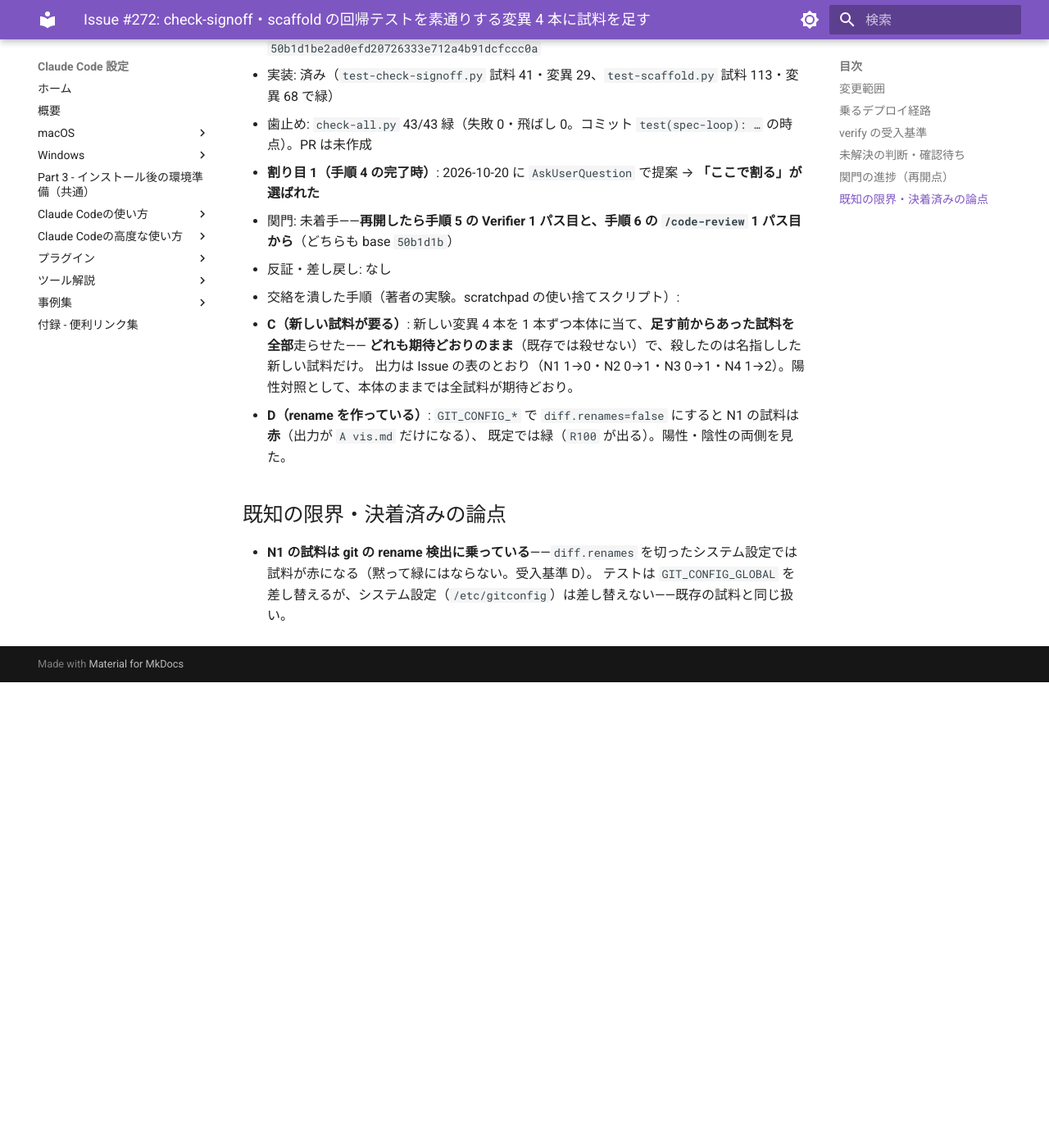
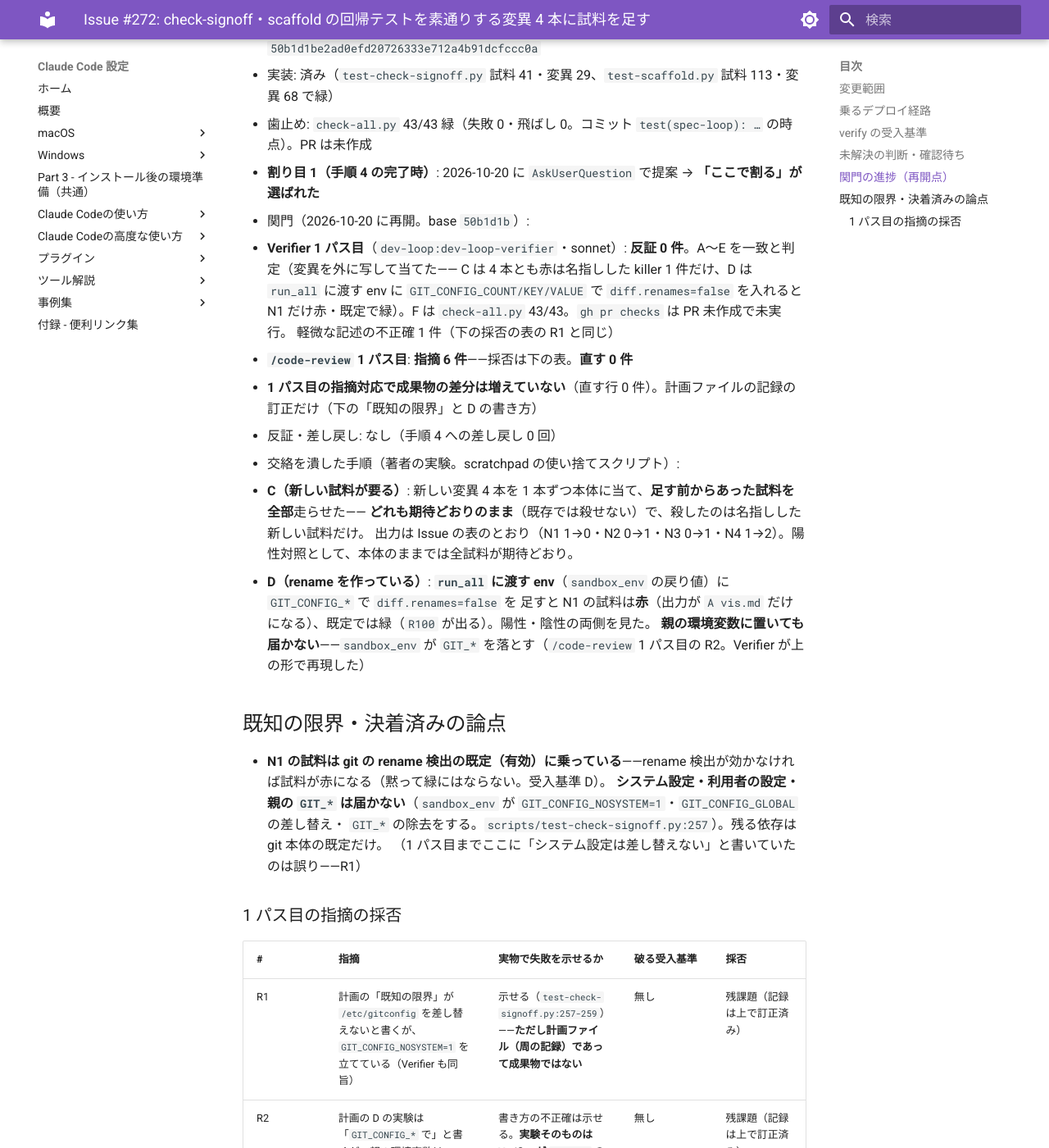
Before and after one commit to hdknr/claude-code-setup, an MkDocs documentation site: the page built from docs/plans/issue-272.md, in a window 1280 px wide and 1400 px high, scrolled down 2228 px. Shown: the whole window at 82% size. Built offline with MkDocs 1.6.1 and Material for MkDocs 9.7.7, drawn with Linux system fonts in a browser that asks for light colours; before the commit the page ends 3060 px from its top, so only the background shows below that; some of the changed text lies outside the part shown.

Commit message:
docs(plans): #272 の関門 1 パス目の結果と採否を記録
Co-Authored-By: Claude Opus 5.5 <noreply@anthropic.com>

```diff
--- a/docs/plans/issue-272.md
+++ b/docs/plans/issue-272.md
@@ -56,16 +56,36 @@ docstring の「見るもの」が試料の性質を列挙しているので、*
 - 実装: 済み（`test-check-signoff.py` 試料 41・変異 29、`test-scaffold.py` 試料 113・変異 68 で緑）
 - 歯止め: `check-all.py` 43/43 緑（失敗 0・飛ばし 0。コミット `test(spec-loop): …` の時点）。PR は未作成
 - **割り目 1（手順 4 の完了時）**: 2026-10-20 に `AskUserQuestion` で提案 → **「ここで割る」が選ばれた**
-- 関門: 未着手——**再開したら手順 5 の Verifier 1 パス目と、手順 6 の `/code-review` 1 パス目から**（どちらも base `50b1d1b`）
-- 反証・差し戻し: なし
+- 関門（2026-10-20 に再開。base `50b1d1b`）:
+  - **Verifier 1 パス目**（`dev-loop:dev-loop-verifier`・sonnet）: **反証 0 件**。A〜E を一致と判定（変異を外に写して当てた——
+    C は 4 本とも赤は名指しした killer 1 件だけ、D は `run_all` に渡す env に `GIT_CONFIG_COUNT/KEY/VALUE` で
+    `diff.renames=false` を入れると N1 だけ赤・既定で緑）。F は `check-all.py` 43/43。`gh pr checks` は PR 未作成で未実行。
+    軽微な記述の不正確 1 件（下の採否の表の R1 と同じ）
+  - **`/code-review` 1 パス目**: **指摘 6 件**——採否は下の表。**直す 0 件**
+  - **1 パス目の指摘対応で成果物の差分は増えていない**（直す行 0 件）。計画ファイルの記録の訂正だけ（下の「既知の限界」と D の書き方）
+- 反証・差し戻し: なし（手順 4 への差し戻し 0 回）
 - 交絡を潰した手順（著者の実験。scratchpad の使い捨てスクリプト）:
   - **C（新しい試料が要る）**: 新しい変異 4 本を 1 本ずつ本体に当て、**足す前からあった試料を全部**走らせた——
     **どれも期待どおりのまま**（既存では殺せない）で、殺したのは名指しした新しい試料だけ。
     出力は Issue の表のとおり（N1 1→0・N2 0→1・N3 0→1・N4 1→2）。陽性対照として、本体のままでは全試料が期待どおり。
-  - **D（rename を作っている）**: `GIT_CONFIG_*` で `diff.renames=false` にすると N1 の試料は**赤**（出力が `A vis.md` だけになる）、
-    既定では緑（`R100` が出る）。陽性・陰性の両側を見た。
+  - **D（rename を作っている）**: **`run_all` に渡す env**（`sandbox_env` の戻り値）に `GIT_CONFIG_*` で `diff.renames=false` を
+    足すと N1 の試料は**赤**（出力が `A vis.md` だけになる）、既定では緑（`R100` が出る）。陽性・陰性の両側を見た。
+    **親の環境変数に置いても届かない**——`sandbox_env` が `GIT_*` を落とす（`/code-review` 1 パス目の R2。Verifier が上の形で再現した）
 
 ## 既知の限界・決着済みの論点
 
-- **N1 の試料は git の rename 検出に乗っている**——`diff.renames` を切ったシステム設定では試料が赤になる（黙って緑にはならない。受入基準 D）。
-  テストは `GIT_CONFIG_GLOBAL` を差し替えるが、システム設定（`/etc/gitconfig`）は差し替えない——既存の試料と同じ扱い。
+- **N1 の試料は git の rename 検出の既定（有効）に乗っている**——rename 検出が効かなければ試料が赤になる（黙って緑にはならない。受入基準 D）。
+  **システム設定・利用者の設定・親の `GIT_*` は届かない**（`sandbox_env` が `GIT_CONFIG_NOSYSTEM=1`・`GIT_CONFIG_GLOBAL` の差し替え・
+  `GIT_*` の除去をする。`scripts/test-check-signoff.py:257`）。残る依存は git 本体の既定だけ。
+  （1 パス目までここに「システム設定は差し替えない」と書いていたのは誤り——R1）
+
+### 1 パス目の指摘の採否
+
+| # | 指摘 | 実物で失敗を示せるか | 破る受入基準 | 採否 |
+| --- | --- | --- | --- | --- |
+| R1 | 計画の「既知の限界」が `/etc/gitconfig` を差し替えないと書くが、`GIT_CONFIG_NOSYSTEM=1` を立てている（Verifier も同旨） | 示せる（`test-check-signoff.py:257-259`）——**ただし計画ファイル（周の記録）であって成果物ではない** | 無し | 残課題（記録は上で訂正済み） |
+| R2 | 計画の D の実験は「`GIT_CONFIG_*` で」と書くが、親の環境変数は `sandbox_env` が落とすので届かない | 書き方の不正確は示せる。**実験そのものは Verifier が `run_all` の env に入れて再現した**——D は偽ではない | 無し | 残課題（記録は上で訂正済み） |
+| R3 | C（既存の試料では殺せない）をハーネスが機械で見ていない——killer が赤になることしか見ない | 示せない（C が偽になった実物は無い。Verifier の当て直しで 4 本とも killer だけ赤） | 無し（C は関門で確かめた） | 残課題 |
+| R4 | `test-check-signoff.py:151` の R100 のコメントに `mutation-claim:` の印が無く、機械で当てていない | 示せない（主張は Verifier の D で真） | 無し | 残課題 |
+| R5 | `test-check-signoff.py` の docstring が隔離を「`HOME` と `GIT_CONFIG_GLOBAL`」とだけ書き、`GIT_CONFIG_NOSYSTEM`・`GIT_*` の除去を書いていない | 示せる（:26 と :257-259 の食い違い）——**この周の差分の行ではない（既存の記述）** | 無し | 残課題 |
+| R6 | `test-scaffold.py` の docstring の「見るもの」に N4 の区別（1 と 2）が足されていない（signoff 側は足した） | 示せる（docstring に該当の行が無い） | 無し | 残課題 |
```
